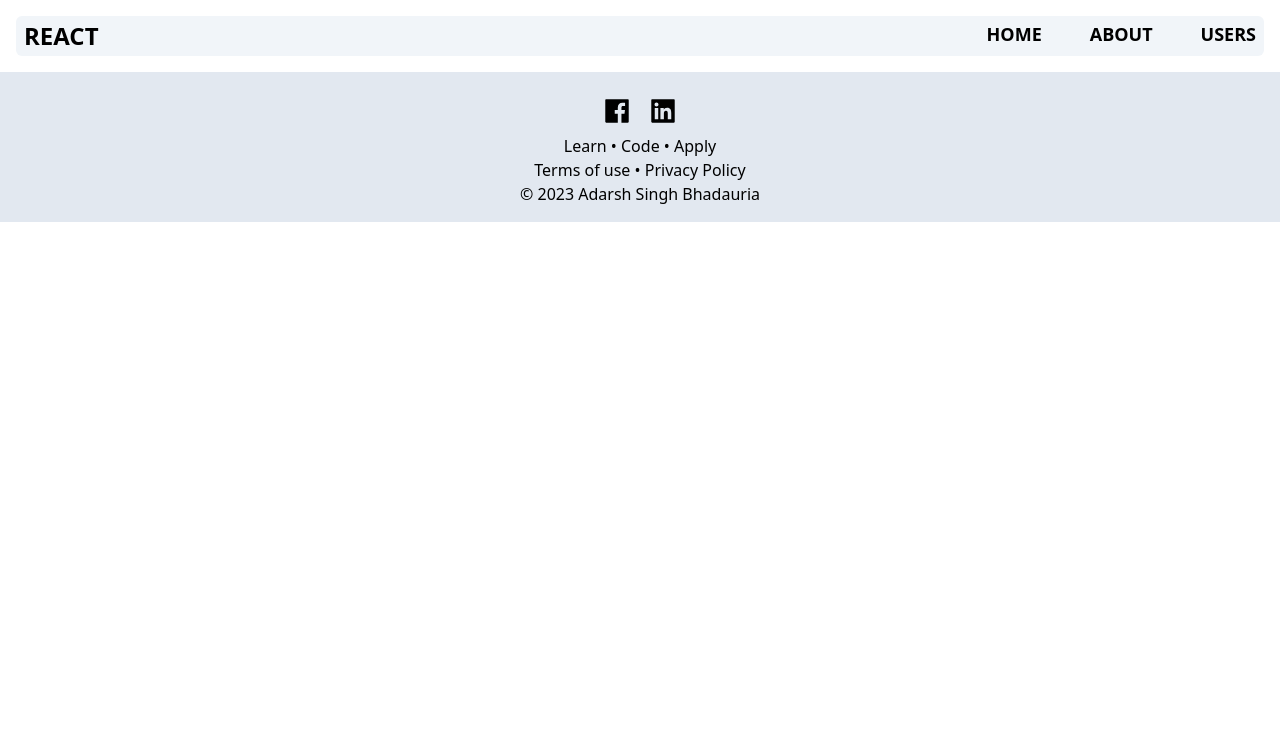
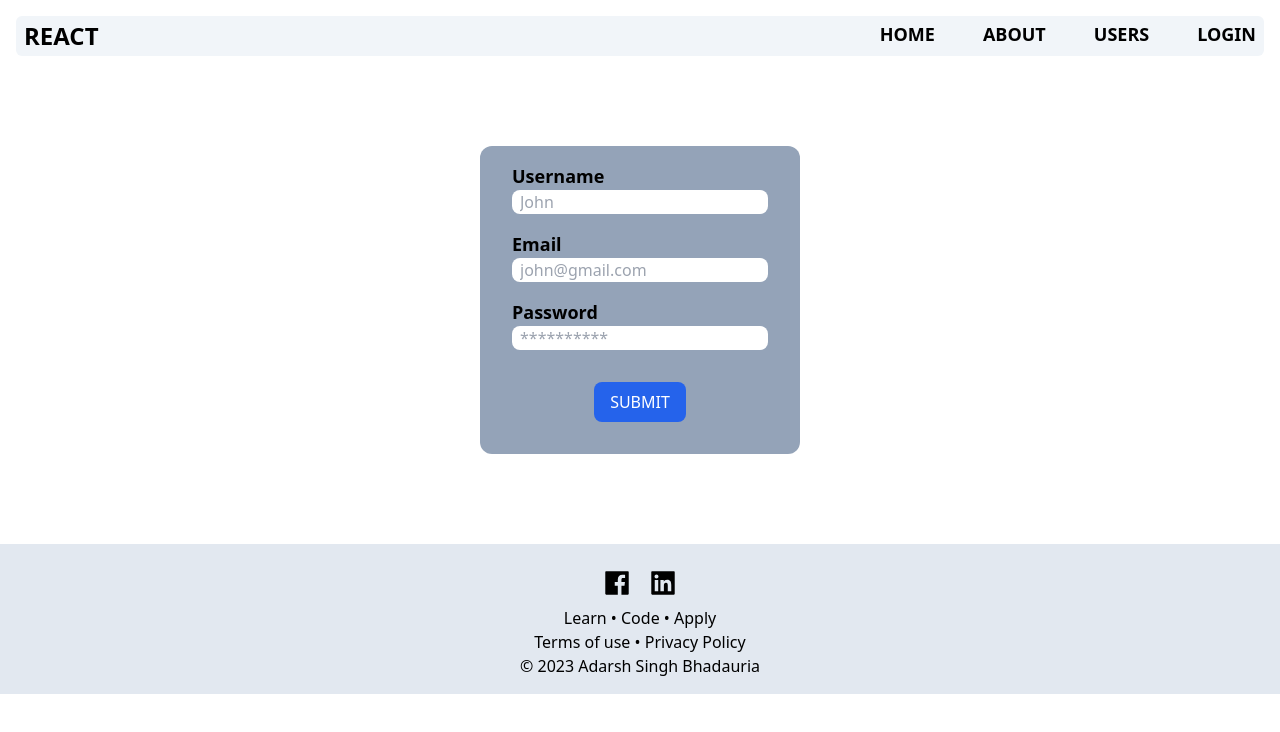
Before and after one commit to Adarsh-Singh-Bhadauria/30-days-of-react, a React (Create React App) app: page /login in a window 1280 px wide. Shown: the top 732 px of the page. Built offline with nearby package versions, Linux system fonts and the light colour scheme.

Commit message:
validation only feature login form with useForm hook

```diff
--- a/package.json
+++ b/package.json
@@ -9,6 +9,7 @@
     "axios": "^1.6.0",
     "react": "^18.2.0",
     "react-dom": "^18.2.0",
+    "react-hook-form": "^7.48.2",
     "react-icons": "^4.11.0",
     "react-router-dom": "^6.18.0",
     "react-scripts": "5.0.1",
--- a/src/App.js
+++ b/src/App.js
@@ -2,6 +2,7 @@ import './App.css';
 import About from './components/About';
 import Footer from './components/Footer';
 import Home from './components/Home';
+import Login from './components/Login';
 import Navbar from './components/Navbar';
 import UserData from './components/UserData';
 import {Routes, Route} from 'react-router-dom';
@@ -14,6 +15,7 @@ function App() {
         <Route path="/" element={<Home/>} />
         <Route path="/about" element={<About/>} />
         <Route path="/users" element={<UserData/>} />
+        <Route path="/login" element={<Login/>} />
       </Routes>
       <Footer/>
     </>
--- /dev/null
+++ b/src/components/Login.js
@@ -0,0 +1,38 @@
+import React from 'react'
+import {useForm} from "react-hook-form";
+
+const Login = () => {
+    const{
+        register,
+        handleSubmit,
+        formState: {errors}} = useForm();
+
+        const onSubmit = (data) => {
+            console.log(data);
+        };
+  return (
+    <div className='flex justify-center my-[90px]'>
+        <form className='w-1/4 py-4 rounded-xl px-8 bg-slate-400 space-y-4' onSubmit={handleSubmit(onSubmit)}>
+        <div className='flex flex-col'>
+            <label className='text-lg font-semibold'>Username</label>
+            <input className='px-2 rounded-lg' type='text' name='username' placeholder='John' {...register("username", {required: true})} />
+        </div>
+        <div className='flex flex-col'>
+            <label className='text-lg font-semibold'>Email</label>
+            <input className='px-2 rounded-lg' type='email' name='email' placeholder='john@gmail.com' {...register("email", {required: true, pattern: {value:/^[a-z0-9._%+-]+@[a-z0-9.-]+\.[a-z]{2,4}$/, message: "Email is not valid"}})} />
+            {errors.email && (<p className='text-red-700 font-semibold'>{errors.email.message}</p>)}
+        </div>
+        <div className='flex flex-col'>
+            <label className='text-lg font-semibold'>Password</label>
+            <input className='px-2 rounded-lg' type='password' name='password' placeholder='**********' {...register("password", {required: true, minLength: {value: 10, message: "Password must be atleast 10 characters long"}})} />
+            {errors.password && <p className='text-red-700 font-semibold'>{errors.password.message}</p>}
+        </div>
+        <div className='flex justify-center'>
+            <button className='bg-blue-600 text-white px-4 py-2 rounded-lg my-4' type='submit'>SUBMIT</button>
+        </div>
+        </form>
+    </div>
+  )
+}
+
+export default Login
--- a/src/components/Navbar.js
+++ b/src/components/Navbar.js
@@ -10,6 +10,7 @@ const Navbar = () => {
           <Link to="/" className='hover:bg-red-200 px-2 rounded-sm'>HOME</Link>
           <Link to="/about" className='hover:bg-red-200 px-2 rounded-sm'>ABOUT</Link>
           <Link to="/users" className='hover:bg-red-200 px-2 rounded-sm'>USERS</Link>
+          <Link to="/login" className='hover:bg-red-200 px-2 rounded-sm'>LOGIN</Link>
         </ul>
     </div>
     </>
--- a/src/components/UserData.js
+++ b/src/components/UserData.js
@@ -7,7 +7,6 @@ const UserData = () => {
     useEffect(() => {
         axios.get('https://jsonplaceholder.typicode.com/posts')
         .then(res => {
-            console.log(res);
             setPosts(res.data);
         })
         .catch(err =>{
```
Also changed, not shown: 1 other file (tests, documents, lock files or other folders).
